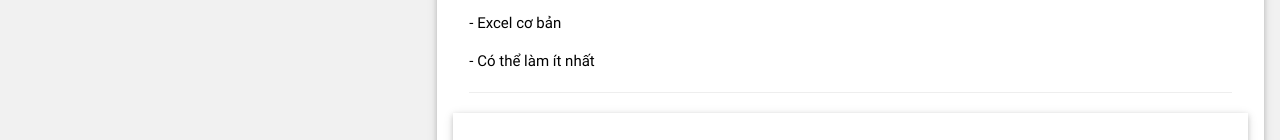
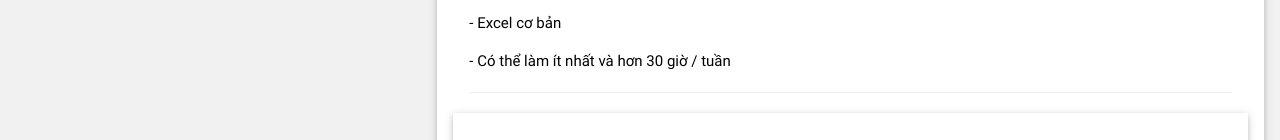
Before and after one commit to subzeroproject/QT-Data-Inc., a plain HTML site: page index.html in a window 1280 px wide. Shown: the part 592-732 px from the top of the page. Drawn offline with Linux system fonts and the light colour scheme.

Commit message:
Update index.html

```diff
--- a/index.html
+++ b/index.html
@@ -67,7 +67,7 @@ html,body,h1,h2,h3,h4,h5,h6 {font-family: "Roboto", sans-serif}
           <p>- Tiếng Anh đọc hiểu , tra cứu tài liệu tốt</p>
           <p>- Có laptop riêng</p>
           <p>- Excel cơ bản</p>
-          <p>- Có thể làm ít nhất</p>
+          <p>- Có thể làm ít nhất và hơn 30 giờ / tuần</p>
 
           <hr>
         </div>
```
